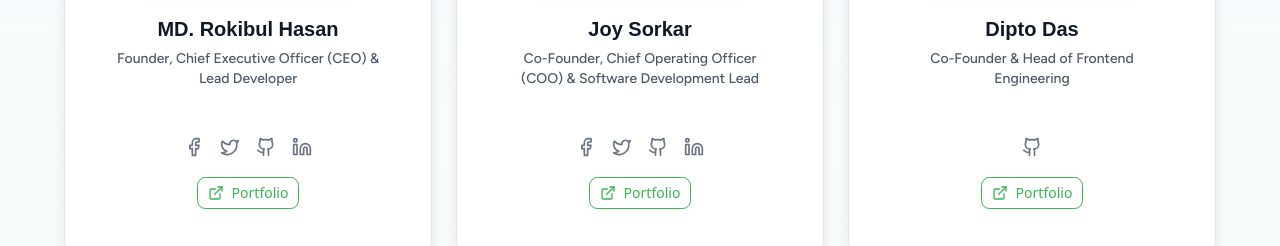
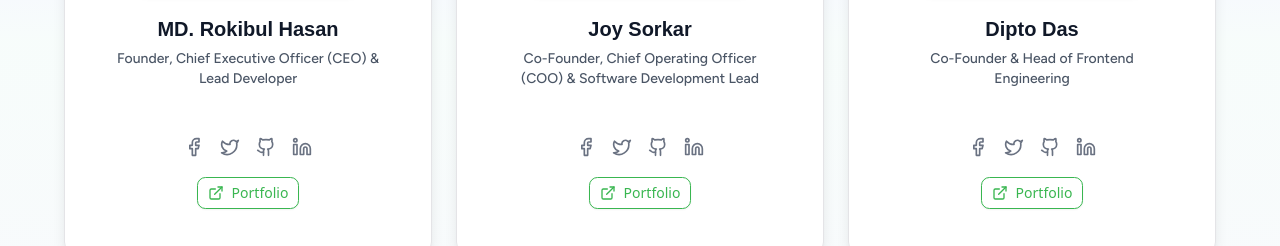
Before and after one commit to hasan1119/techanalyzen.com, a Next.js app: page / in a window 1280 px wide. Shown: the part 4340-4586 px from the top of the page. Built offline with nearby package versions, Linux system fonts and the light colour scheme; a web font is replaced by a local one.

Commit message:
feat: add contact section

```diff
--- a/src/app/_components/our-team-section.tsx
+++ b/src/app/_components/our-team-section.tsx
@@ -51,9 +51,10 @@ const teamMembers = [
     name: "Dipto Das",
     role: "Co-Founder & Head of Frontend Engineering",
     image: "/dipto.jpeg",
-    twitter: null,
+    facebook: "https://www.facebook.com/developer.dipto.das.10/",
+    twitter: "https://x.com/DiptoDas1672",
     github: "https://github.com/diptowebhero",
-    linkedin: null,
+    linkedin: "https://www.linkedin.com/in/dipto-das-617901216/",
     portfolio: "https://dev-dipto.vercel.app/",
   },
 ];
```
